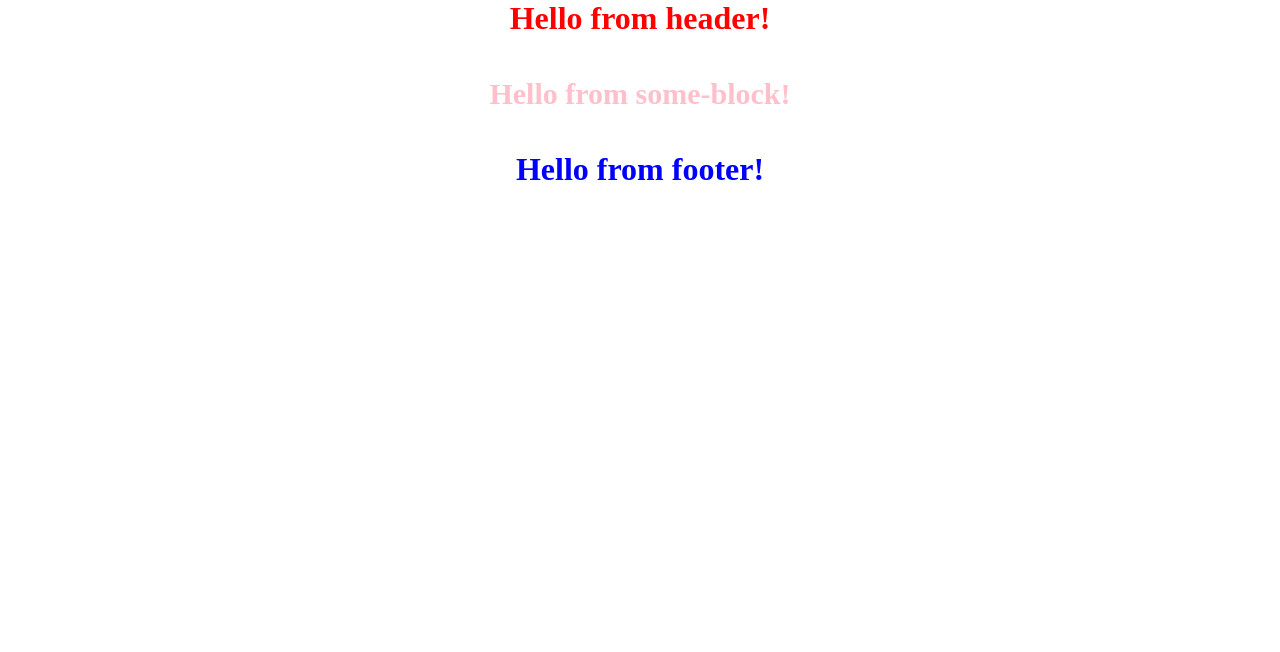
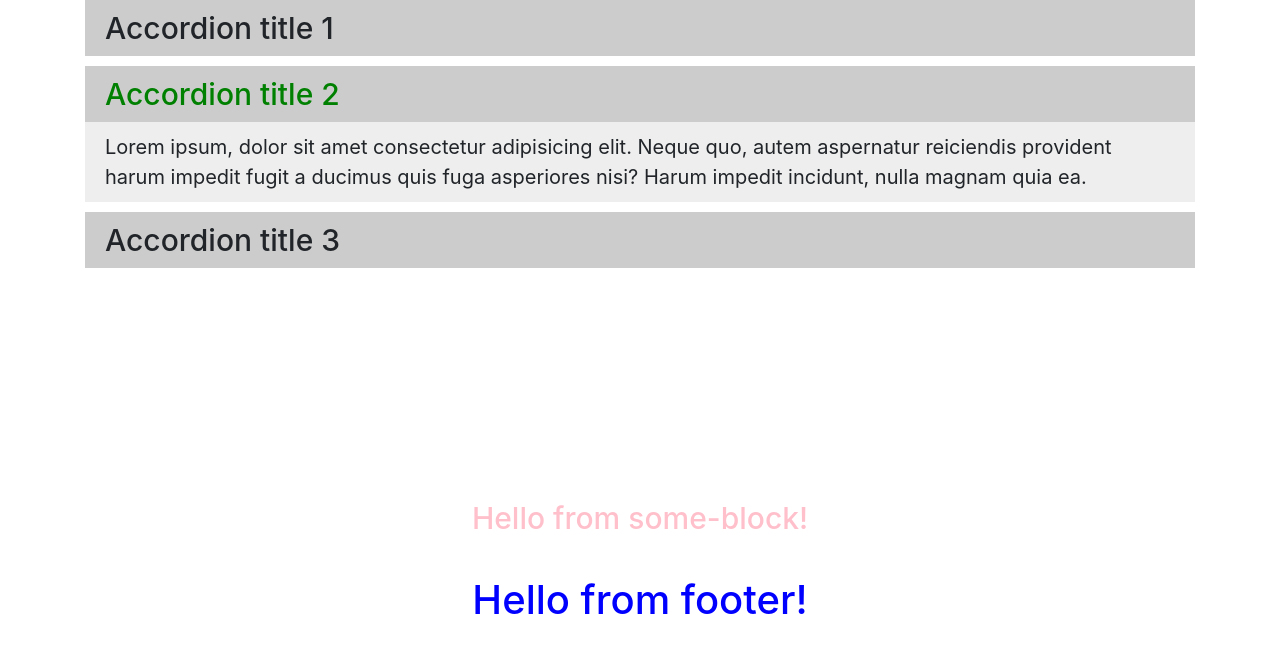
Before and after one commit to ENG1N3X/practice-html-css-js, a website: page src/pug/index.pug in a window 1280 px wide. Drawn offline with nearby package versions, Linux system fonts and the light colour scheme; files that its build step writes are made by us from their sources.

Commit message:
Аккордион авто закрывание

```diff
--- /dev/null
+++ b/src/assets/js/main/accordion-clicker.js
@@ -0,0 +1,17 @@
+const accordion = document.querySelector("#accordion");
+const accordionItems = accordion.querySelectorAll(".accordionItem");
+
+for (let i = 0; i < accordionItems.length; i++) {
+  accordionItems[i].addEventListener("click", function () {
+    accordionItems[i].classList.toggle("active");
+    hideAll(i);
+  });
+}
+
+function hideAll(currentIndex) {
+  for (let j = 0; j < accordionItems.length; j++) {
+    if (accordionItems[j].classList.contains("active") && currentIndex != j) {
+      accordionItems[j].classList.toggle("active");
+    }
+  }
+}
--- a/src/assets/js/main/test.js
+++ /dev/null
@@ -1 +0,0 @@
-console.log("Hello World!");
--- a/src/assets/js/scripts.min.js
+++ b/src/assets/js/scripts.min.js
@@ -1 +1 @@
-"use strict";console.log("Hello World!");
+"use strict";for(var accordion=document.querySelector("#accordion"),accordionItems=accordion.querySelectorAll(".accordionItem"),_loop=function(c){accordionItems[c].addEventListener("click",function(){accordionItems[c].classList.toggle("active"),hideAll(c)})},i=0;i<accordionItems.length;i++)_loop(i);function hideAll(c){for(var o=0;o<accordionItems.length;o++)accordionItems[o].classList.contains("active")&&c!=o&&accordionItems[o].classList.toggle("active")}
--- a/src/assets/sass/components/header.sass
+++ b/src/assets/sass/components/header.sass
@@ -1,9 +1,36 @@
-.header
-    max-width: 1200px
-    margin: 0 auto
-    width: 100%
-    margin-bottom: 40px
+#accordion
+    min-height: 500px
 
-.headerTitle
-    color: red
-    text-align: center
+.accordionItem
+    background: #eee
+    cursor: pointer
+    margin-bottom: 10px
+    h4
+        font-size: 30px
+        padding: 10px 20px
+        background: #ccc
+        margin-bottom: 0
+        transition: color .5s
+
+    .content
+        padding: 0 20px
+
+        opacity: .8
+        height: 0
+        max-height: 0
+        overflow: hidden
+        transition: .4s ease-in-out
+        p
+            font-size: 20px
+            margin-bottom: 0
+    &.active
+        h4
+            color: green
+        .content
+            padding:
+                top: 10px
+                bottom: 10px
+            max-height: 500px
+            height: 100%
+            opacity: 1
+            overflow: visible
--- a/src/assets/sass/styles.sass
+++ b/src/assets/sass/styles.sass
@@ -1,16 +1,9 @@
 @import libs
-
-*,
-*::after,
-*::before
-    margin: 0
-    padding: 0
-    box-sizing: border-box
 
 a, button, form, textarea
     &:focus, &:active
-        outline: none
-        box-shadow: none
+        outline: none !important
+        box-shadow: none !important
 
 @import components/header
 @import components/footer
--- a/src/pug/components/main/head.pug
+++ b/src/pug/components/main/head.pug
@@ -1,4 +1,5 @@
 meta(charset="UTF-8")
 meta(name="viewport", content="width=device-width, initial-scale=1.0")
 link(rel="stylesheet", href="./assets/css/styles.min.css")
+link(rel='stylesheet', href='https://stackpath.bootstrapcdn.com/bootstrap/4.3.1/css/bootstrap.min.css', integrity='sha384-ggOyR0iXCbMQv3Xipma34MD+dH/1fQ784/j6cY/iJTQUOhcWr7x9JvoRxT2MZw1T', crossorigin='anonymous')
 title Document
--- a/src/pug/components/main/header.pug
+++ b/src/pug/components/main/header.pug
@@ -1,2 +1,14 @@
-header.header
-    h1.headerTitle Hello from header!
+header.container
+    #accordion
+        .accordionItem
+            h4 Accordion title 1
+            .content
+                p Lorem ipsum, dolor sit amet consectetur adipisicing elit. Neque quo, autem aspernatur reiciendis provident harum impedit fugit a ducimus quis fuga asperiores nisi? Harum impedit incidunt, nulla magnam quia ea.
+        .accordionItem.active
+            h4 Accordion title 2
+            .content
+                p Lorem ipsum, dolor sit amet consectetur adipisicing elit. Neque quo, autem aspernatur reiciendis provident harum impedit fugit a ducimus quis fuga asperiores nisi? Harum impedit incidunt, nulla magnam quia ea.
+        .accordionItem
+            h4 Accordion title 3
+            .content
+                p Lorem ipsum, dolor sit amet consectetur adipisicing elit. Neque quo, autem aspernatur reiciendis provident harum impedit fugit a ducimus quis fuga asperiores nisi? Harum impedit incidunt, nulla magnam quia ea.
```
Also changed, not shown: src/assets/js/main/btn-clicker.js (deleted, +0 -8 lines), src/assets/css/styles.min.css, src/index.html, src/template.html.
